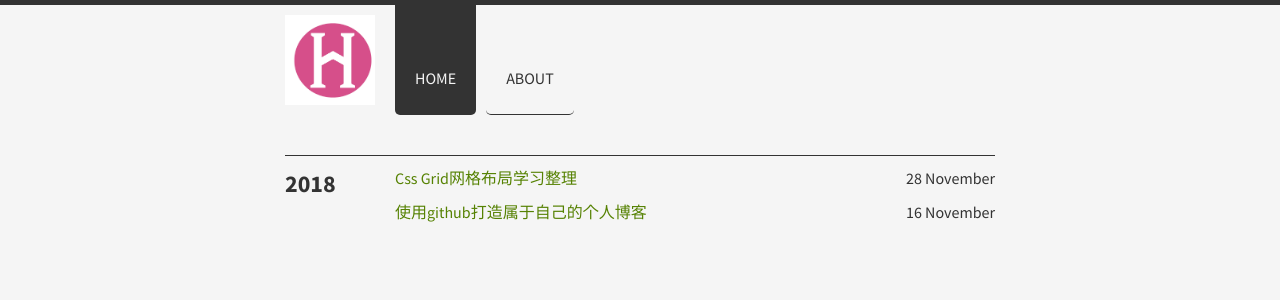
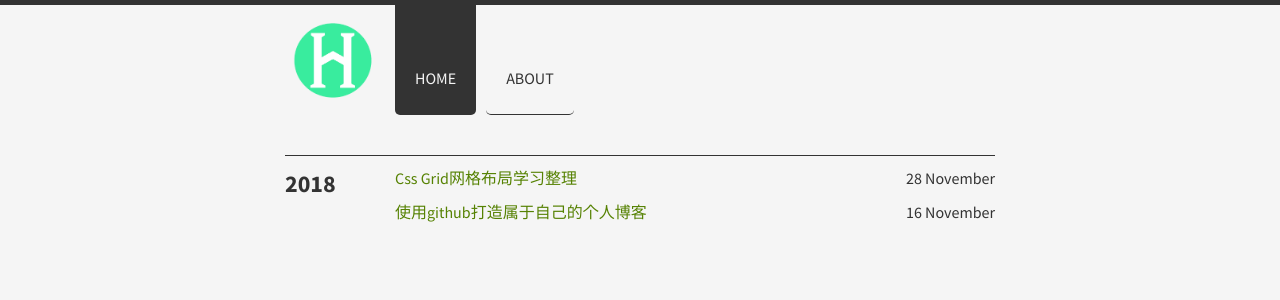
Before and after one commit to Homary/homary.github.io, a Jekyll site: the page built from index.html, in a window 1280 px wide. Shown: the top 300 px of the page. Built offline with Jekyll 4.4.1, drawn with Linux system fonts in a browser that asks for light colours.

Commit message:
修改首页logo

```diff
--- a/_layouts/default.html
+++ b/_layouts/default.html
@@ -12,7 +12,7 @@
       {% endif %}
         <div>
           <a href="https://github.com/Homary?tab=repositories" id="logo" title="{{ site.title }}"
-             style="background-image: url({{ '/assets/images/logo.jpg' | relative_url }});"></a>
+             style="background-image: url({{ '/assets/images/logo_h.png' | relative_url }});"></a>
         </div>
 
         {% include navigation.html %}
```
Also changed, not shown: assets/images/logo.jpg (deleted), assets/images/logo_h.png (added).
